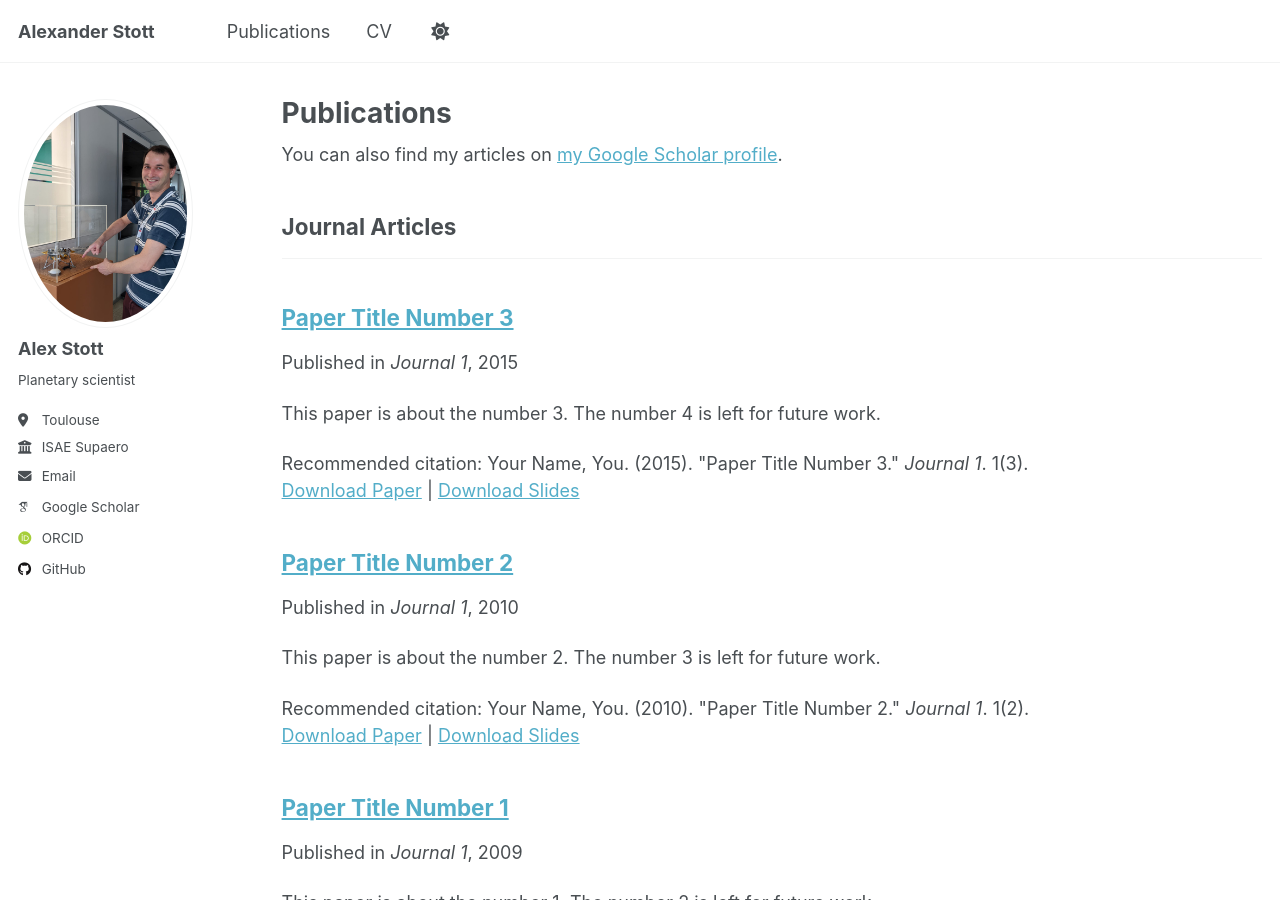
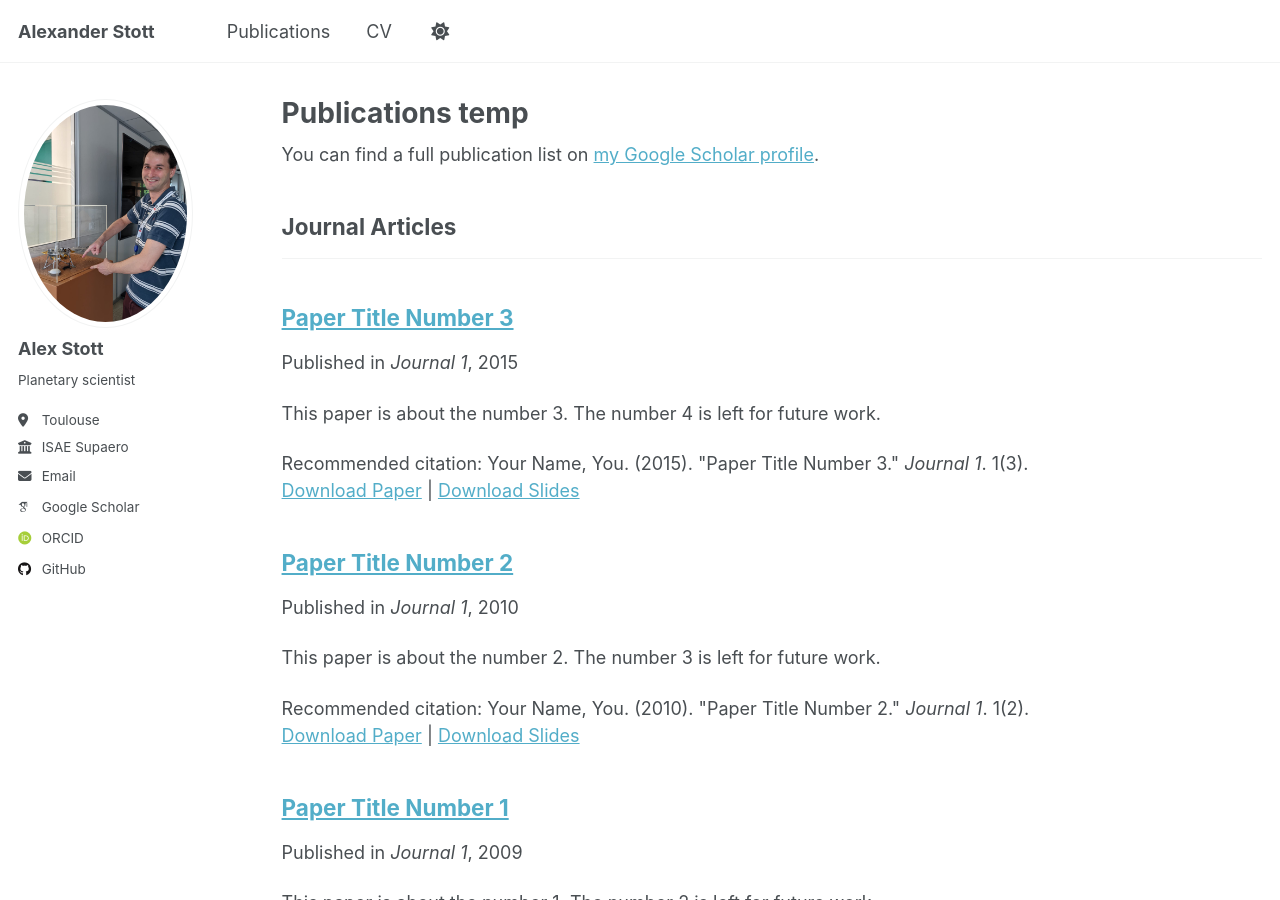
Before and after one commit to AlexStott/alexanderstott.github.io, a Jekyll site: the page built from _pages/publications_template.html, in a window 1280 px wide and 900 px high. Built offline with Jekyll 4.4.1, drawn with Linux system fonts in a browser that asks for light colours; some web fonts are replaced; a script that is not in the unit is left out.

Commit message:
Update publications_template.html

```diff
--- a/_pages/publications_template.html
+++ b/_pages/publications_template.html
@@ -1,12 +1,12 @@
 ---
 layout: archive
-title: "Publications"
-permalink: /publications/
+title: "Publications temp"
+permalink: /publicationstemp/
 author_profile: true
 ---
 
 {% if site.author.googlescholar %}
-  <div class="wordwrap">You can also find my articles on <a href="{{site.author.googlescholar}}">my Google Scholar profile</a>.</div>
+  <div class="wordwrap">You can find a full publication list on <a href="{{site.author.googlescholar}}">my Google Scholar profile</a>.</div>
 {% endif %}
 
 {% include base_path %}
```
